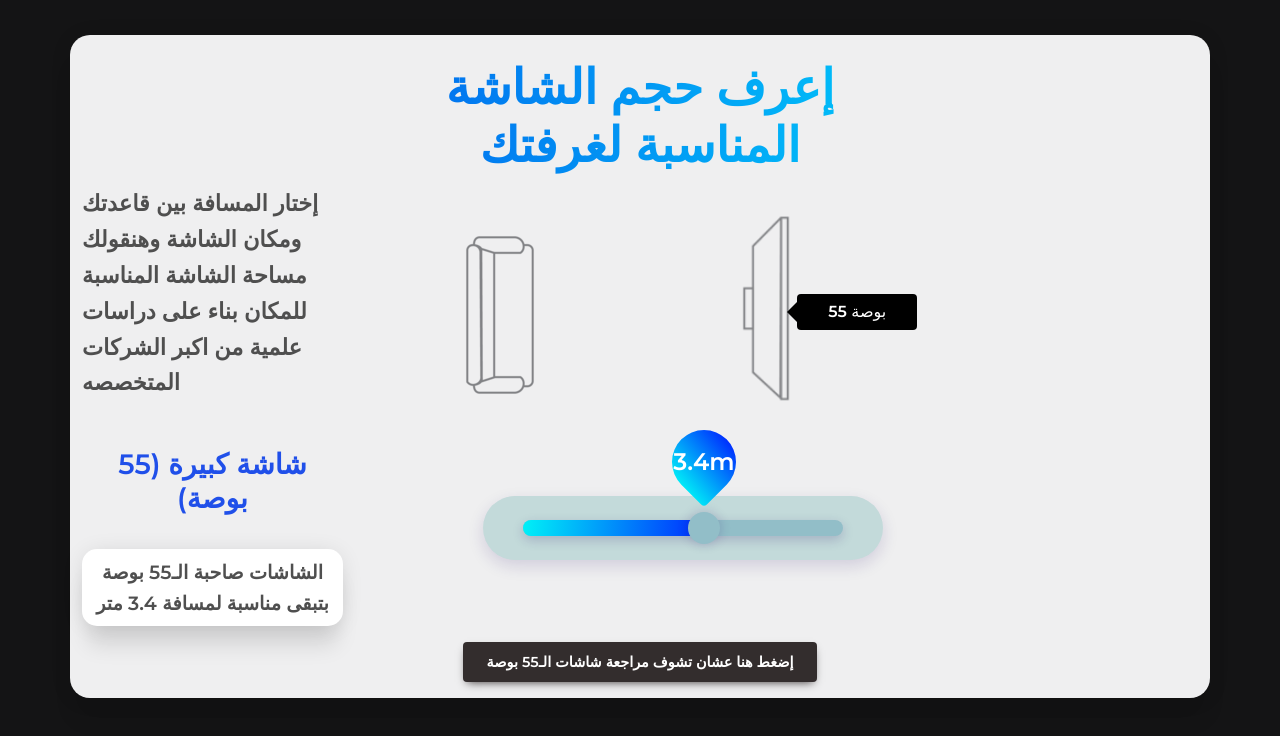
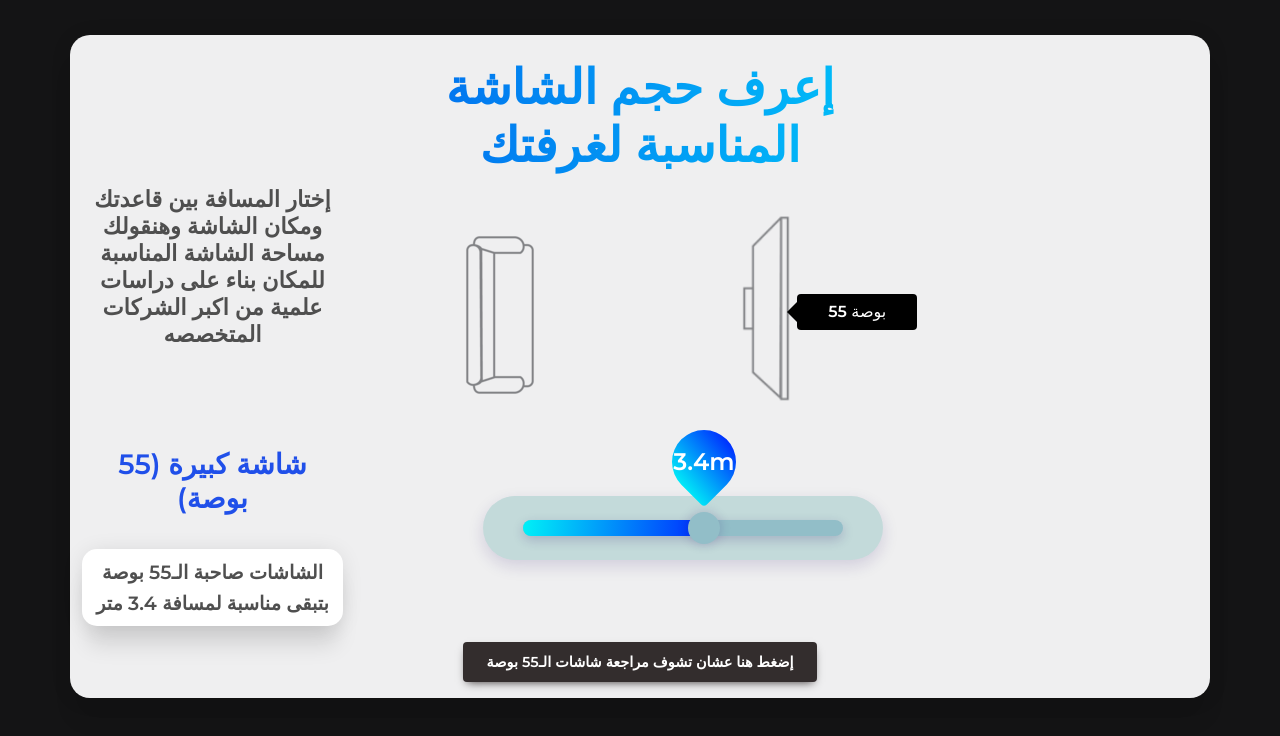
Before and after one commit to ZiadMeligy/TV-size-tool, a website: page index.html in a window 1280 px wide. Drawn offline with Linux system fonts and the light colour scheme.

Commit message:
a5r 7aga

```diff
--- a/app.js
+++ b/app.js
@@ -166,7 +166,7 @@ rangeSlider.addEventListener('input', function(event) {
             tooltip.textContent="65 بوصة"
             tv_size_desc.textContent=" الشاشات صاحبة الـ65 بوصة بتبقى مناسبة لمسافة 4 متر"
 
-            size_text.textContent="شاشة ضخمة (65 بوصة أو أكثر)"
+            size_text.textContent="شاشة ضخمة (65 بوصة)"
             revbtn.textContent="إضغط هنا عشان تشوف مراجعة شاشات الـ65 بوصة"
             break;
         case "70":
@@ -187,7 +187,7 @@ rangeSlider.addEventListener('input', function(event) {
 
             tooltip.textContent="65+ بوصة"
             tooltip.style.fontWeight="600"
-            size_text.textContent="Extra-large TVs (65+ inch)"
+            size_text.textContent="شاشة ضخمة (65 بوصة أو أكثر)"
             tv_size_desc.textContent=" الشاشات صاحبة الـ+65 بوصة بتبقى مناسبة لمسافة اكبر من 4 متر "
             revbtn.textContent = "إضغط هنا عشان تشوف مراجعة شاشات الـ+65 بوصة";
             break;
--- a/index.html
+++ b/index.html
@@ -40,9 +40,9 @@
           <div id="tooltipmove" class="tooltipcont">XX inch TV</div>
         </div>
       </div>
-      <div class="col-lg-3 col-sm-12 order-1 pt-1">
-        <span class="heading-description-text">إختار المسافة بين قاعدتك ومكان الشاشة وهنقولك مساحة الشاشة المناسبة للمكان بناء على دراسات علمية من اكبر الشركات المتخصصه
-</span>
+      <div class="col-lg-3 col-sm-12 order-1 pt-1 text-center">
+        <h5 class="heading-description-text">إختار المسافة بين قاعدتك ومكان الشاشة وهنقولك مساحة الشاشة المناسبة للمكان بناء على دراسات علمية من اكبر الشركات المتخصصه
+        </h5>
       </div>
 
     </div>
```
